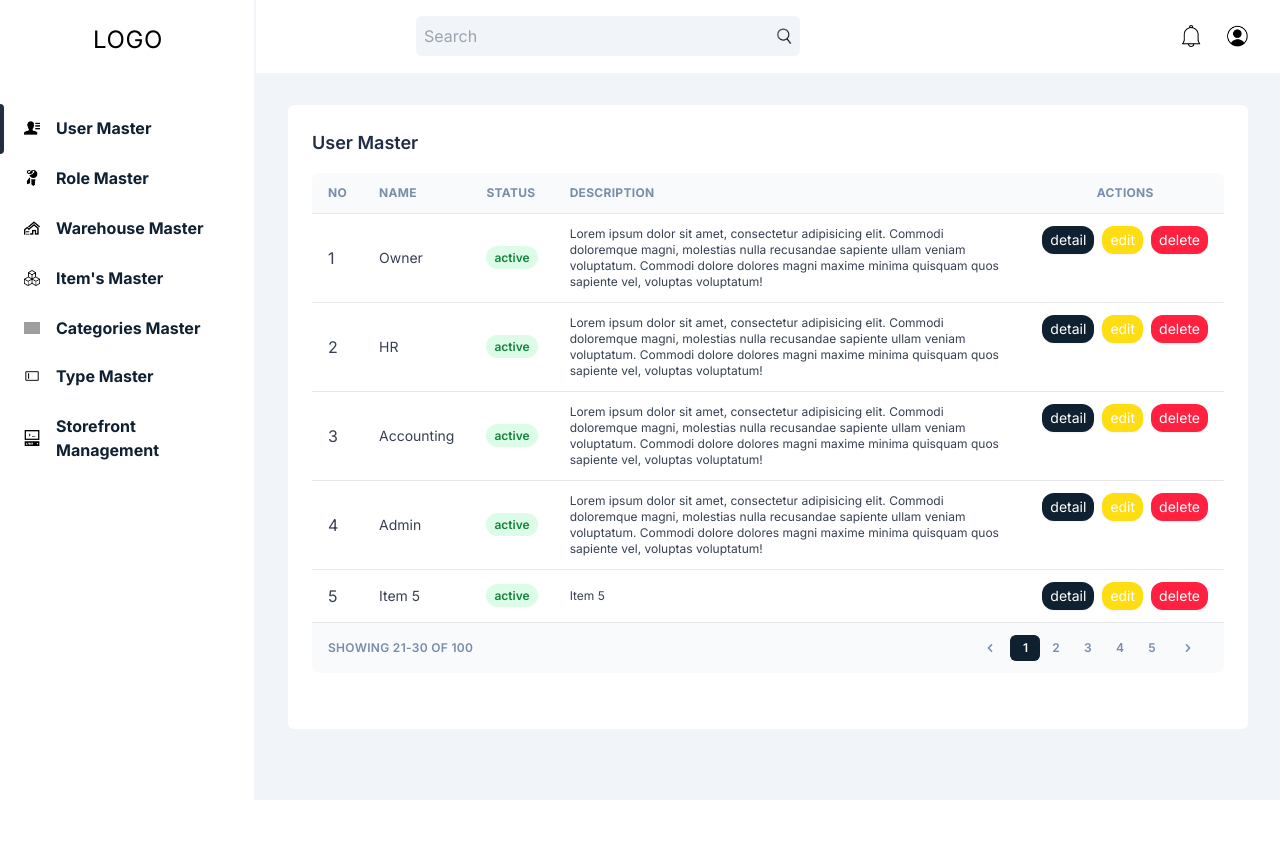
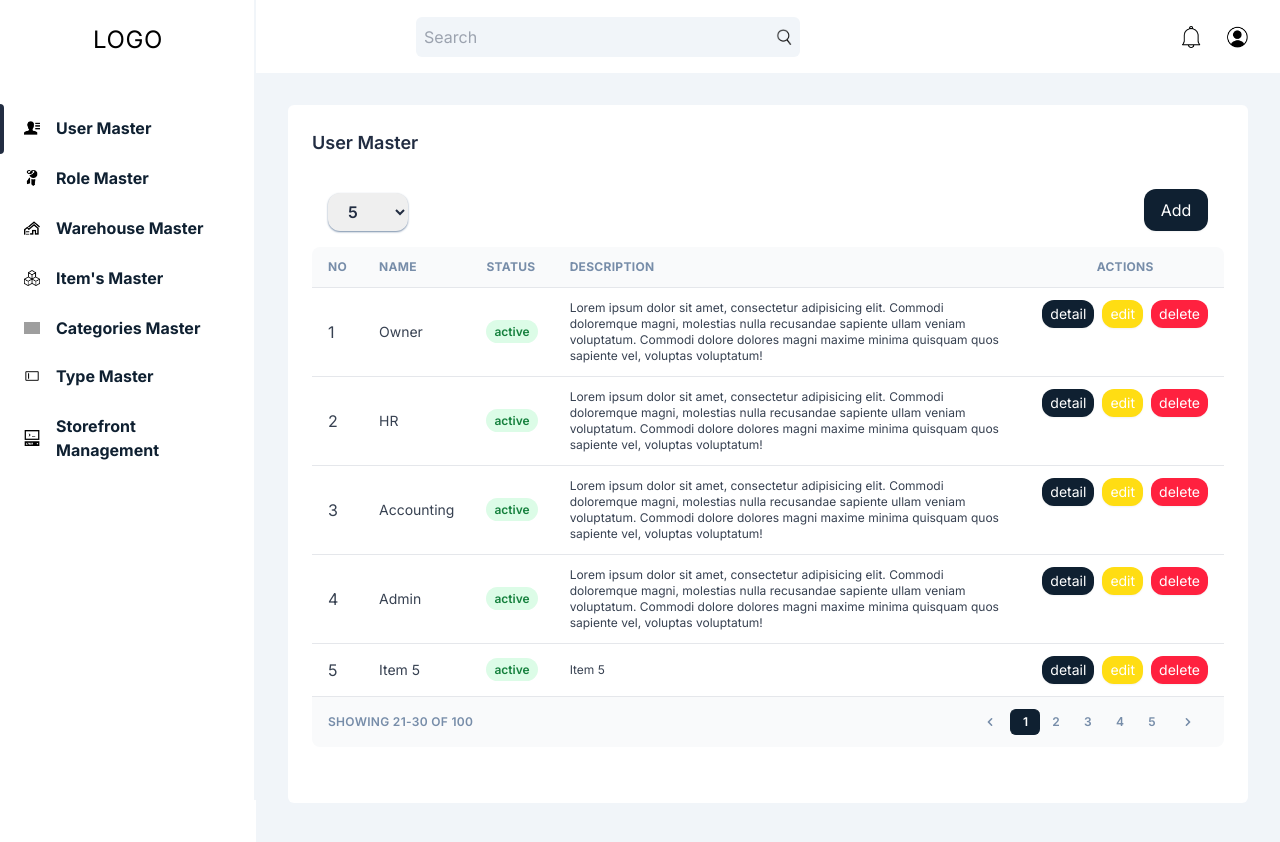
Before and after one commit to Azukii09/cosmetics-shop, a Next.js app: page /admin/user in a window 1280 px wide. Before the commit the page ends 800 px from the top, so only its background shows below. Built offline with nearby package versions, Linux system fonts and the light colour scheme; grey boxes are pictures that could not be loaded.

Commit message:
#30- adding row filtering list in table
Signed-off-by: Azukii09 <azuknisianta@gmail.com>

```diff
--- a/src/app/admin/user/page.tsx
+++ b/src/app/admin/user/page.tsx
@@ -1,4 +1,7 @@
+"use client"
 import TableComponent from "@/components/components/tableComponent";
+import {useState} from "react";
+import Button from "@/components/tokens/button";
 
 export default function UserMasterPage() {
     const title = [
@@ -147,6 +150,8 @@ export default function UserMasterPage() {
             description:"Item 21"
         },
     ]
+
+    const [value, setValue] = useState(5);
     return (
         <div className="container p-8">
             <div className={"bg-white p-6 rounded-md"}>
@@ -156,8 +161,23 @@ export default function UserMasterPage() {
                 >
                     User Master
                 </h4>
+                <div className={"p-4 flex justify-between"}>
+                    <select
+                        value={value}
+                        onChange={(e) => {
+                            setValue(Number(e.target.value));
+                        }}
+                        className={"block w-20 shadow-sm shadow-info mt-1 font-semibold text-secondary form-select focus:border-purple-400 focus:outline-none focus:shadow-outline-purple py-2 px-4 rounded-xl"}
+                    >
+                        <option value={5}>5</option>
+                        <option value={10}>10</option>
+                        <option value={15}>15</option>
+                        <option value={20}>20</option>
+                    </select>
+                    <Button typeName={"button"} className={"btn btn-primary w-16"} name={"Add"}/>
+                </div>
                 {/*Content Table*/}
-                <TableComponent title={title} body={tableBody} />
+                <TableComponent title={title} body={tableBody} pageSize={value}/>
             </div>
         </div>
     );
--- a/src/components/components/tableComponent.tsx
+++ b/src/components/components/tableComponent.tsx
@@ -6,11 +6,12 @@ import {useState} from "react";
 export default function TableComponent(props: {
     title: any[];
     body: any[];
+    pageSize: number;
 }) {
     // for set current page state
     const [currentPage, setCurrentPage] = useState(1);
     // for set how many row for listed data
-    const pageSize = 5;
+    const pageSize = props.pageSize;
 
     // actions for change page states
     const onPageChange = (page:number) => {
@@ -23,6 +24,7 @@ export default function TableComponent(props: {
         return items.slice(startIndex, startIndex + pageSize);
     };
     const data = paginate(props.body,currentPage,pageSize)
+    console.log(data)
     return (
         <div className="w-full mb-8 overflow-hidden rounded-lg shadow-xs">
             <div className="w-full overflow-x-auto">
```
